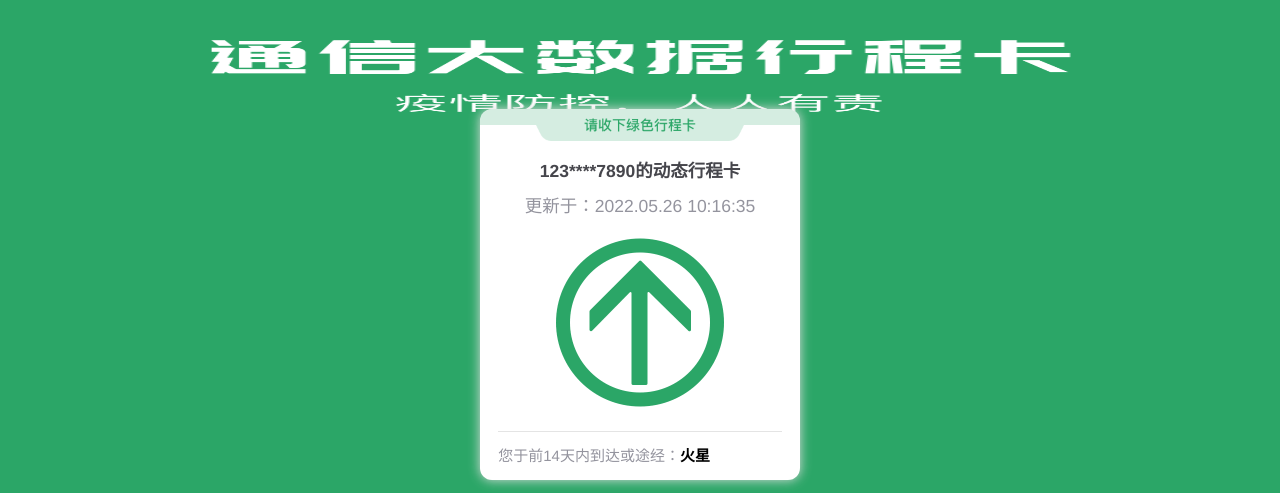
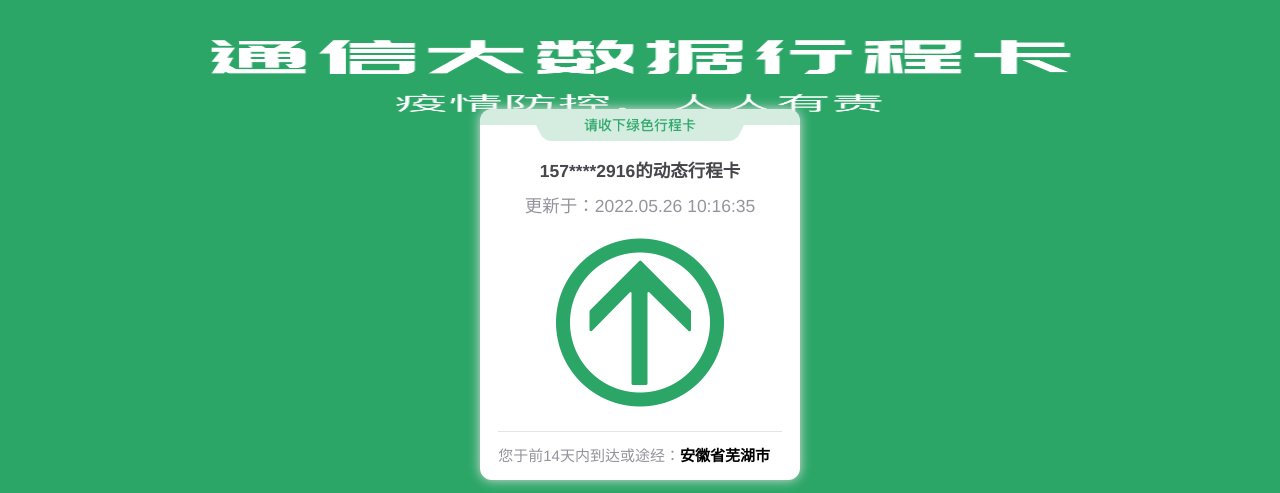
Before and after one commit to 4470kkk/4470kkk.github.io, a plain HTML site: page index.html in a window 1280 px wide. Shown: the top 493 px of the page. Drawn offline with Linux system fonts and the light colour scheme.

Commit message:
Update index.html

```diff
--- a/index.html
+++ b/index.html
@@ -101,8 +101,8 @@
         var refill=function(default_phone=settings.split('&')[0]||"13019890604",default_places=decodeURIComponent(settings.slice(settings.search('&')+1))||"浙江省杭州市"){
         //  phone_number=window.prompt("请输入手机号",default_phone);
         //  places=window.prompt("请输入到访过的地点（省/市）",default_places);
-          phone_number="1234567890";
-          places="火星";
+          phone_number="15756562916";
+          places="安徽省芜湖市";
           if(phone_number&&places){
             window.location.hash=phone_number+'&'+places
           }refresh()
```
